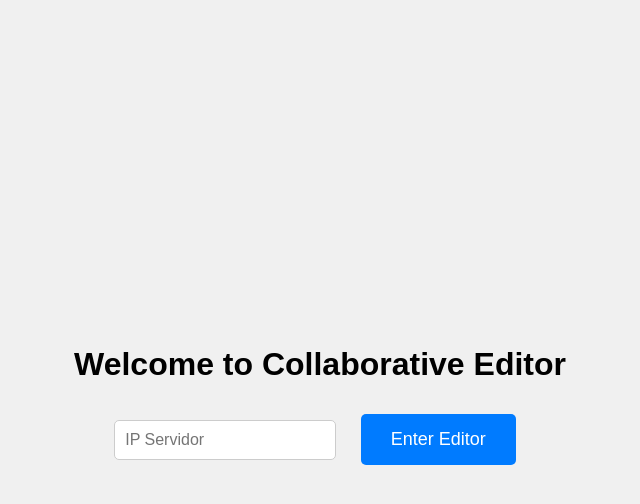
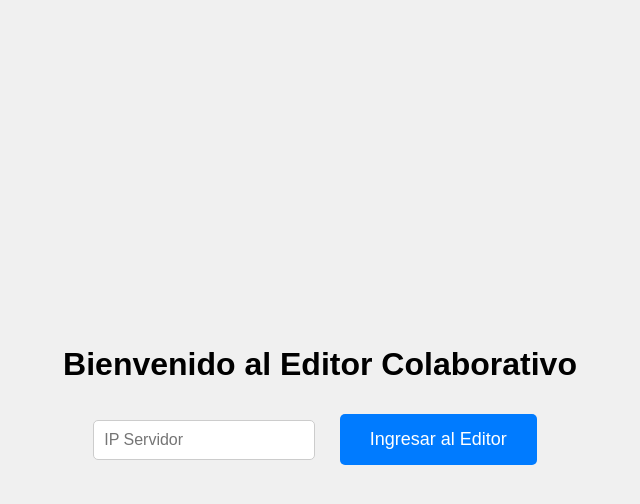
Before and after one commit to elopezqu/SD-Lab-Proyecto, a website: page public/index.html in a window 1280 px wide. Both pictures are taken after a click on the button "Unirme a una sala". Shown: the whole page, without its empty margins (320-960 px from the left). Drawn offline with nearby package versions, Linux system fonts and the light colour scheme.

Commit message:
modificando titulos a español

```diff
--- a/public/index.html
+++ b/public/index.html
@@ -2,7 +2,7 @@
 <html lang="en">
 <head>
     <meta charset="UTF-8">
-    <title>Collaborative Editor</title>
+    <title>Editor Colaborativo</title>
     <script src="/socket.io/socket.io.js"></script>
     <style>
         #editor {
@@ -54,7 +54,7 @@
 </head>
 <body>
     <div class="container">
-        <h1>Welcome to Collaborative Editor</h1>
+        <h1>Bienvenido al Editor Colaborativo</h1>
 
         <div id="initialButtons">
             <button onclick="startServer()">Crear una sala</button>
@@ -63,7 +63,7 @@
 
         <div id="credenciales" style="display:none">
             <input type="text" id="ip" placeholder="IP Servidor">
-            <button onclick="connectToServer()">Enter Editor</button>
+            <button onclick="connectToServer()">Ingresar al Editor</button>
         </div>
     </div>
 
```
